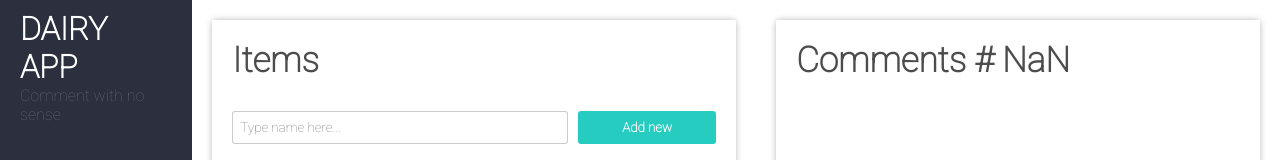
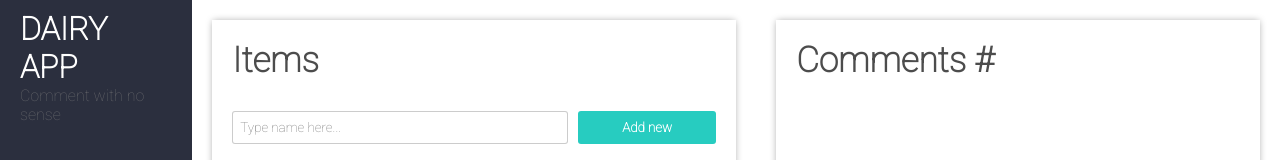
Before and after one commit to andriy-muhayliv/diary, a React (Create React App) app: page / in a window 1280 px wide. Shown: the top 160 px of the page. Built offline with nearby package versions, Linux system fonts and the light colour scheme.

Commit message:
cant create fine function to add comments...

```diff
--- a/src/Component/Comments/Comments.jsx
+++ b/src/Component/Comments/Comments.jsx
@@ -8,9 +8,8 @@ const Comments = (props) => {
 
     let value = (e) => {
         let val = e.target.value;
+        setCommentValue(val);
         localStorage.setItem(`comment${props.id}`, val);
-        setCommentValue(val);
-
     }
 
     useEffect(() => {
@@ -19,7 +18,7 @@ const Comments = (props) => {
                 let newData = Object.assign([], props.data)
                 newData.map((i, index) => {
                     if (i.id === props.id) {
-                        return newData[index].comments = [...newData[index].comments, commentValue];
+                        newData[index].comments = [...newData[index].comments, commentValue];
                     }
                 })
 
@@ -37,7 +36,7 @@ const Comments = (props) => {
     return (
         <div className={styles.box}>
             <div className={styles.content}>
-                <h2>Comments # {props.index + 1}</h2>
+                <h2>Comments # {props.data ? props.index + 1 : null}</h2>
                 {props.comments ? props.comments.map((i, index) => (<p key={index}>{i}</p>)) : null}
             </div>
             <div style={{ display: 'flex', justifyContent: 'center' }}>
--- a/src/Component/Items/Items/itemsContainer/ItemsContainer.jsx
+++ b/src/Component/Items/Items/itemsContainer/ItemsContainer.jsx
@@ -4,7 +4,6 @@ import { NavLink } from 'react-router-dom'
 
 const ItemsContainer = (props) => {
 
-    console.log(styles)
 
     const deleteItem = () => {
         let arr = props.data.slice();
```
